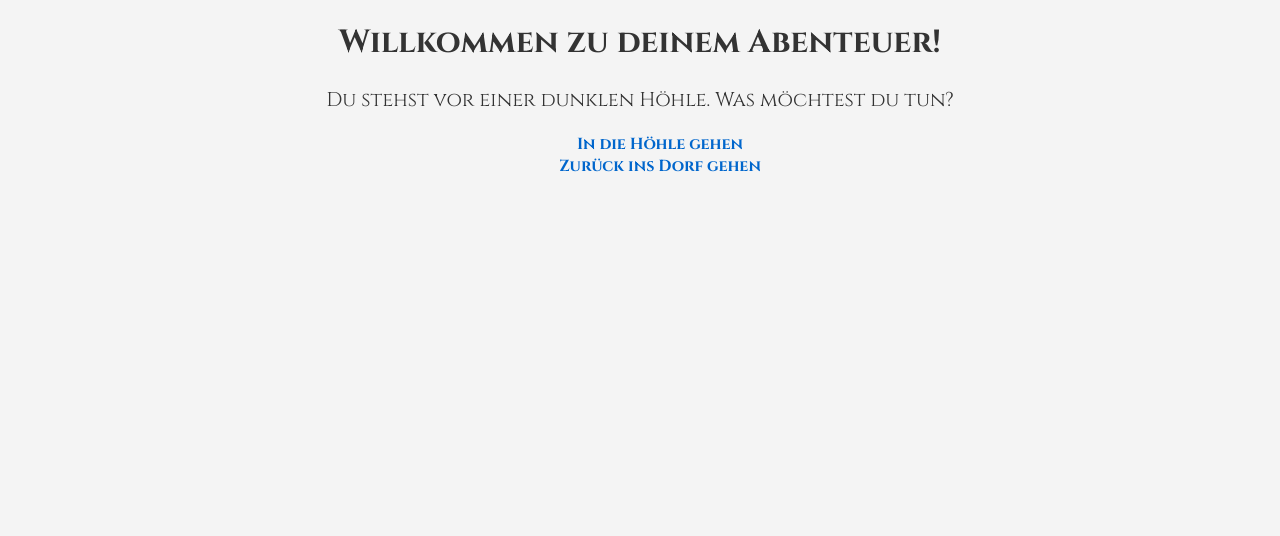
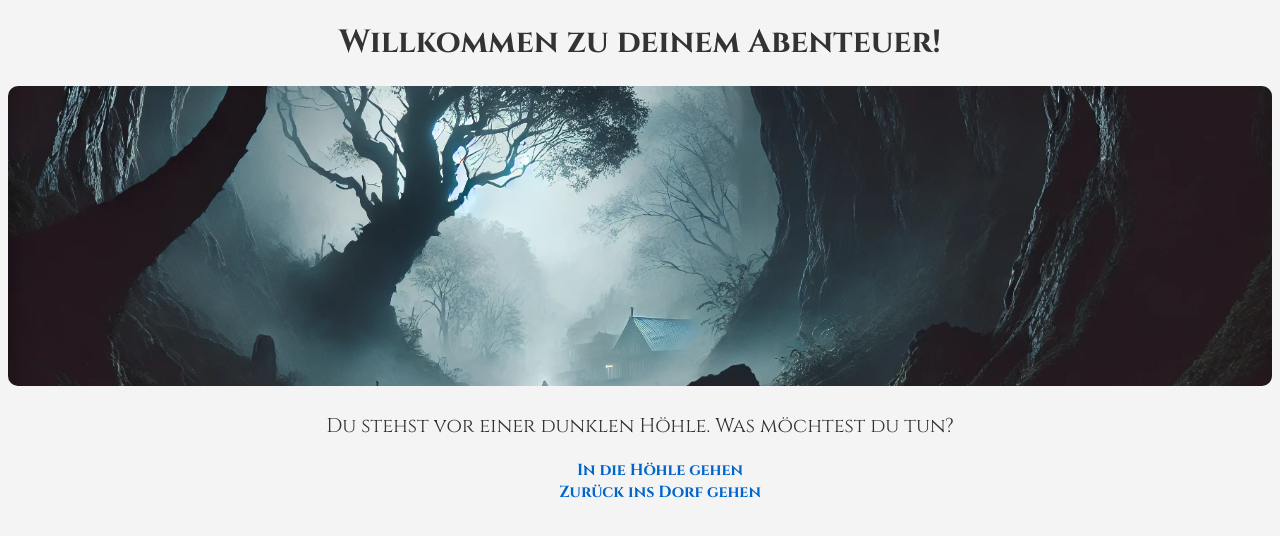
Before and after one commit to Developer-Akademie-GmbH/rpg, a plain HTML site: page index.html in a window 1280 px wide. Drawn offline with Linux system fonts and the light colour scheme.

Commit message:
Bilder hinzugefügt

```diff
--- a/index.html
+++ b/index.html
@@ -10,9 +10,8 @@
 
 <body>
     <h1>Willkommen zu deinem Abenteuer!</h1>
+    <img class="story-image" src="img/start.webp" alt="">
     <p>Du stehst vor einer dunklen Höhle. Was möchtest du tun?</p>
-
-
     <ul>
         <li><a href="hoehle.html">In die Höhle gehen</a></li>
         <li><a href="dorf.html">Zurück ins Dorf gehen</a></li>
--- a/style.css
+++ b/style.css
@@ -9,6 +9,13 @@ body {
 
 p {
     font-size: 20px;
+}
+
+.story-image {
+    width: 100%;
+    border-radius: 10px;
+    max-height: 300px;
+    object-fit: cover;
 }
 
 a {
```
Also changed, not shown: img/artefakt.webp (added), img/artefakt_explodiert.webp (added), img/buch.webp (added), img/buch2.webp (added), img/dorf.webp (added), img/dorf_versammlung.webp (added), img/drachen.webp (added), img/drachen2.webp (added), img/drachen_kampf.webp (added), img/feuer.webp (added), img/hoehle.webp (added), img/magie.webp (added), img/schatz.webp (added), img/start.webp (added), 1 more files.
